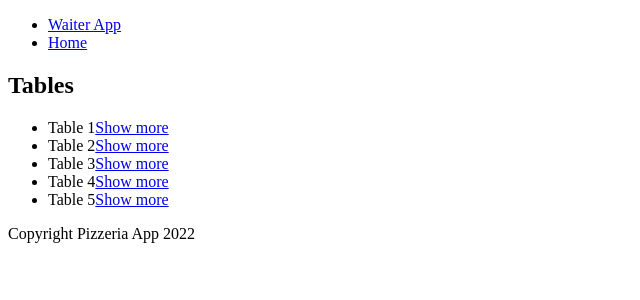
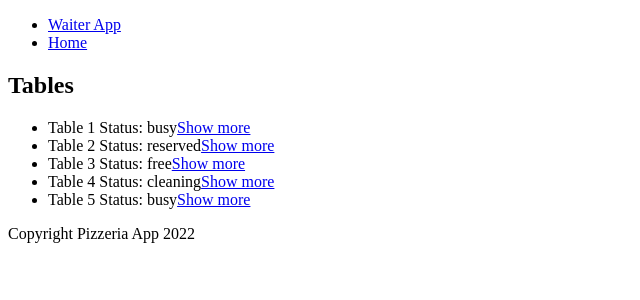
Before and after one commit to tagitsu/WaiterApp, a React (Create React App) app: page /home in a window 1280 px wide. Shown: the top 300 px of the page, without its empty margins (0-640 px from the left). Built offline with nearby package versions, Linux system fonts and the light colour scheme; data requests are answered from the project's data file.

Commit message:
IN PROGRESS - find table to display in TableView

```diff
--- a/src/components/TableView/TableView.js
+++ b/src/components/TableView/TableView.js
@@ -1,17 +1,36 @@
+import { useSelector } from 'react-redux';
+import { useParams } from 'react-router-dom';
+import { choosenTable } from '../../redux/tablesReducer';
 
 const TableView = () => {
+
+  const tableId = useParams();
+  const tables = useSelector(state => state.tables)
+  const table = choosenTable(tables, tableId);
+  console.log('table view selector', table);
+  console.log('table view', tableId);
+
+  // TODO
+  // w zależności od wybranego stolika (na podstronie Home), dostaję info o id wybranego stolika
+  // chcę znaleźć na serwerze odpowiedni obiekt z tablicy tables (o odpowiadającym id),
+  // aby móc w komponencie wyświetlić: id stolika, wybrać opcję zgodną z jego statusem, otrzymać w inputach odpowiednie wartości ilości gości, wysokości rachunku
+
+  // jak w zależności od statusu wyswietlić odpowiednią opcję w elemencie select - atrybut selected ?
+  // jak wstawić do inputów wartości z odpowiadających właściwości obiektu table - atrybut value
+
   return(
     <section>
+      <h2>Table</h2>
       <form>
         Status
         <select>
-          <option>Busy</option>
-          <option>Free</option>
-          <option>Reserved</option>
-          <option>Cleaning</option>
+          <option value="busy">Busy</option>
+          <option value="free">Free</option>
+          <option value="reserved">Reserved</option>
+          <option value="cleaning">Cleaning</option>
         </select>
         People
-        <input type="text"></input>
+        <input type="text" value="1"></input>
         /
         <input type="text"></input>
         Bill
--- a/src/components/TablesList/TablesList.js
+++ b/src/components/TablesList/TablesList.js
@@ -10,7 +10,12 @@ const TablesList = () => {
     <section>
       <h2>Tables</h2>
       <ul>
-        {tables.map( table => <li key={table.id}>Table {table.id}<Link to={`/table/${table.id}`}>Show more</Link></li>)}
+        {tables.map(
+          table =>
+          <li key={table.id}>Table {table.id} Status: {table.status}
+            <Link to={`/table/${table.id}`}>Show more</Link>
+          </li>
+        )}
       </ul>
     </section>
   )
--- a/src/redux/tablesReducer.js
+++ b/src/redux/tablesReducer.js
@@ -1,6 +1,10 @@
 
 
 // selectors
+
+export const choosenTable = (tables, tableId) => {
+  return tables.find(table => table.id === tableId);
+};
 
 // action names
 
```
